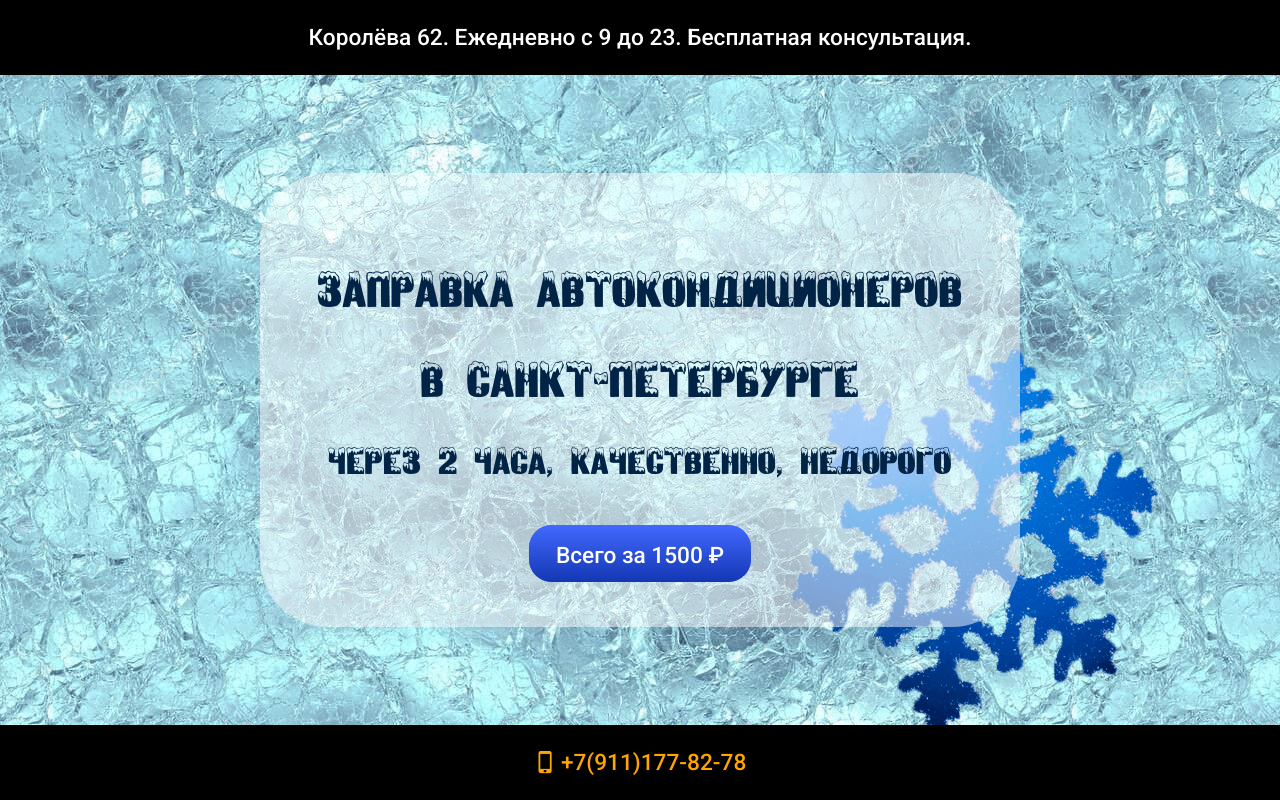
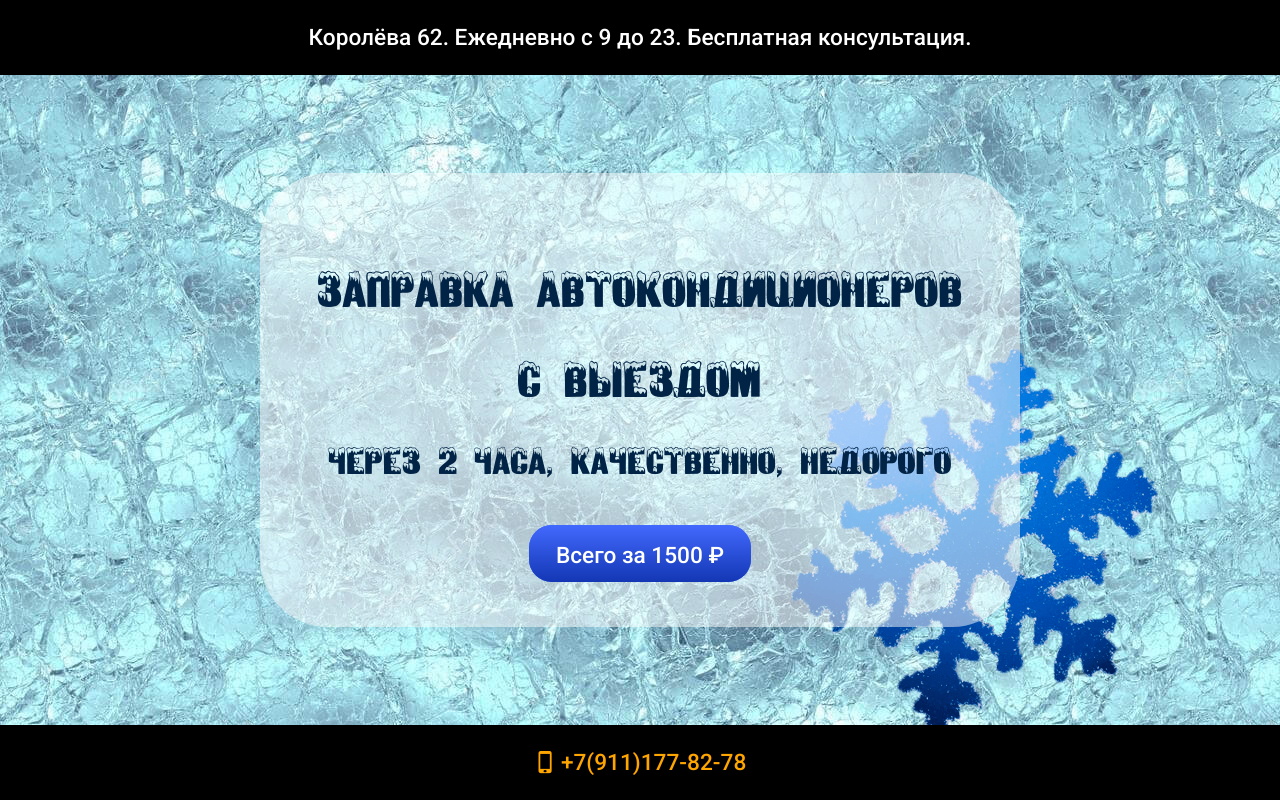
Before and after one commit to auto-conditioner/auto-conditioner.github.io, a plain HTML site: page index.html in a window 1280 px wide. Shown: the top 800 px of the page. Drawn offline with Linux system fonts and the light colour scheme; a script that the page names is missing.

Commit message:
Update index.html

```diff
--- a/index.html
+++ b/index.html
@@ -3,7 +3,7 @@
   <head>
     <meta charset="UTF-8">
     <meta name="viewport" content="width=device-width, initial-scale=0.55">
-    <title>Заправка автокондиционеров с выездом</title>
+    <title>Заправка автокондиционеров в Санкт-Петербурге</title>
     <meta name="description"
     content="Заправка автомобильных кондиционеров в Санкт-Петербурге от 1500 ₽">
     <meta property="og:description"
@@ -26,7 +26,7 @@
   <div class="box box_snow1" id="home">
     <div class="wrapper">
       <h1>Заправка автокондиционеров</h1>
-      <h1>в Санкт-Петербурге</h1>
+      <h1>с выездом</h1>
       <h2>Через 2 часа, качественно, недорого</h2>
       <br>
       <a class="button_snowy" href="#price" id="pricelink">Всего за 1500 ₽</a>
@@ -71,7 +71,7 @@
     <div class="wrapper">
     <h1 id="contact">Оставить заявку</h1>
     <script src="https://yastatic.net/q/forms-frontend-biz/_/embed.js"></script><iframe src="https://connect.yandex.ru/forms/5b938934d9085800452b2b91/?iframe=1" frameborder="0" name="ya-form-5b938934d9085800452b2b91" width="650"></iframe>
-    <br>Также с нами можно связаться по следующим телефонным номерам и
+    <br>Также с нами можно связаться по телефону и
     получить бесплатную консультацию:
     <br>
     <br>
```
